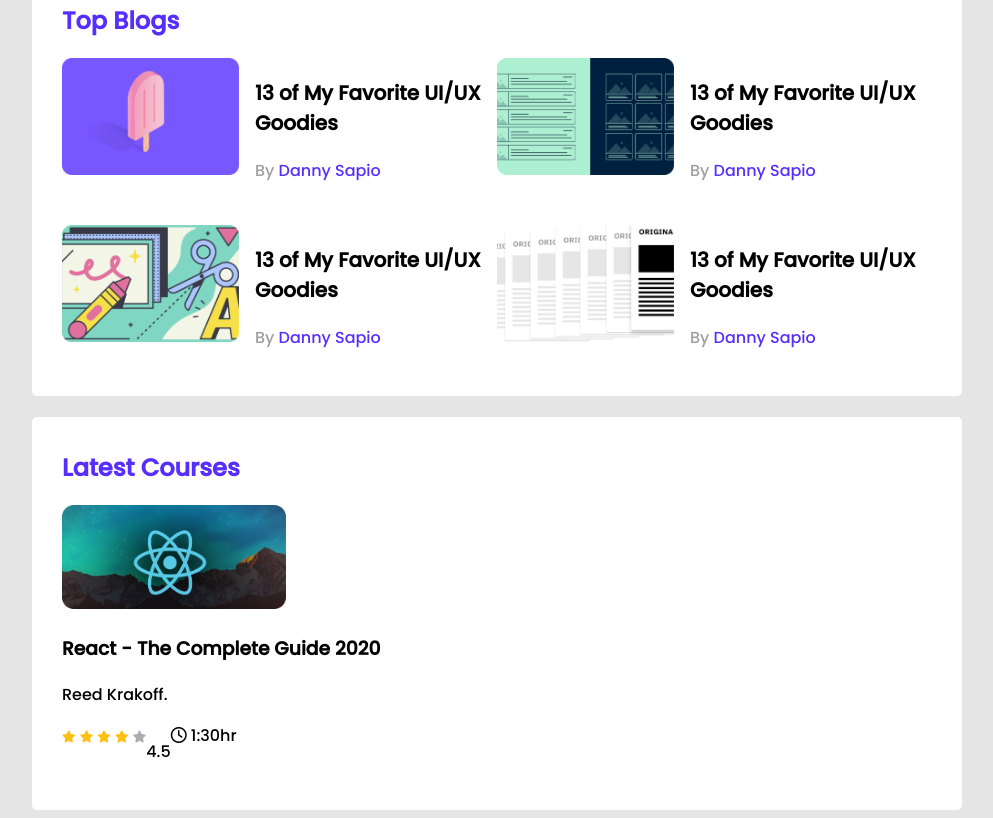
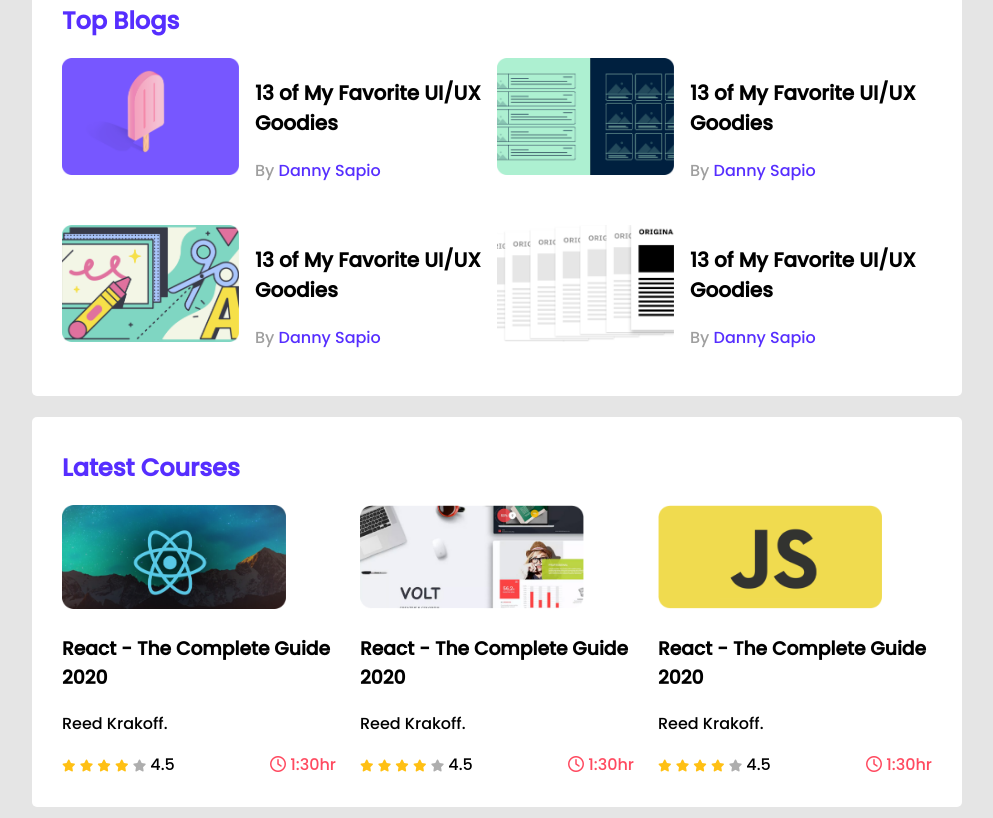
Before and after one commit to Arafat817/leader-board-css3, a plain HTML site: page index.html in a window 1280 px wide. Shown: the part 310-1128 px from the top of the page, without its empty margins (143-1136 px from the left). Drawn offline with Linux system fonts and the light colour scheme.

Commit message:
final comit

```diff
--- a/index.html
+++ b/index.html
@@ -113,8 +113,57 @@
                                 <i class="fa-solid fa-star filled"></i>
                                 <i class="fa-solid fa-star filled"></i>
                                 <i class="fa-solid fa-star empty"></i>
+                                <span>4.5</span>
                             </div>
-                            <p>4.5</p>
+
+                            <div class="course-duration">
+                                <i class="fa-regular fa-clock"></i>
+                                1:30hr
+                            </div>
+                        </div>
+                    </div>
+                </div>
+                <div class="course">
+                    <div class="course-banner">
+                        <img src="images/courses/course-2.png" alt="">
+                    </div>
+                    <div class="course-detail">
+                        <h3 class="course-title">React - The Complete Guide 2020</h3>
+                        <p class="course-author">Reed Krakoff.</p>
+                        <div class="course-info">
+                            <div>
+                                <i class="fa-solid fa-star filled"></i>
+                                <i class="fa-solid fa-star filled"></i>
+                                <i class="fa-solid fa-star filled"></i>
+                                <i class="fa-solid fa-star filled"></i>
+                                <i class="fa-solid fa-star empty"></i>
+                                <span>4.5</span>
+                            </div>
+
+                            <div class="course-duration">
+                                <i class="fa-regular fa-clock"></i>
+                                1:30hr
+                            </div>
+                        </div>
+                    </div>
+                </div>
+                <div class="course">
+                    <div class="course-banner">
+                        <img src="images/courses/course-3.png" alt="">
+                    </div>
+                    <div class="course-detail">
+                        <h3 class="course-title">React - The Complete Guide 2020</h3>
+                        <p class="course-author">Reed Krakoff.</p>
+                        <div class="course-info">
+                            <div>
+                                <i class="fa-solid fa-star filled"></i>
+                                <i class="fa-solid fa-star filled"></i>
+                                <i class="fa-solid fa-star filled"></i>
+                                <i class="fa-solid fa-star filled"></i>
+                                <i class="fa-solid fa-star empty"></i>
+                                <span>4.5</span>
+                            </div>
+
                             <div class="course-duration">
                                 <i class="fa-regular fa-clock"></i>
                                 1:30hr
--- a/styles/styles.css
+++ b/styles/styles.css
@@ -93,12 +93,22 @@ hr {
 }
 
 /* courses style */
+.courses{
+    display: grid;
+    grid-template-columns: repeat(3, 1fr);
+    grid-column-gap: 24px;
+}
 .course .course-banner img {
     width: 224px;
     height: 104px;
 }
 .course-info{
     display: flex;
+    align-items: center;
+    justify-content: space-between;
+}
+.course-duration{
+    color: #FF4A60;
 }
 .fa-star{
     font-size: 12px;
@@ -109,3 +119,31 @@ hr {
 .fa-star.empty{
     color: #AEAEAE;
 }
+/* media queries */
+@media only screen and (max-width:688px) {
+    .container{
+        width: 100%;
+    }
+
+    .players, .blogs, .course{
+
+        grid-template-columns: repeat(1, 1fr);
+    }
+    .player, .blog{
+        flex-direction: column;
+    }
+
+}
+/* tablet devices */
+@media only screen and(min-width: 688px) and (max-width: 992px) {
+    .container{
+        width: 100%;
+    }
+    .players, .courses{
+        grid-template-columns: repeat(2, 1fr);
+    }
+    .blogs{
+        grid-template-columns: repeat(1, 1fr);
+    }
+
+}
```
